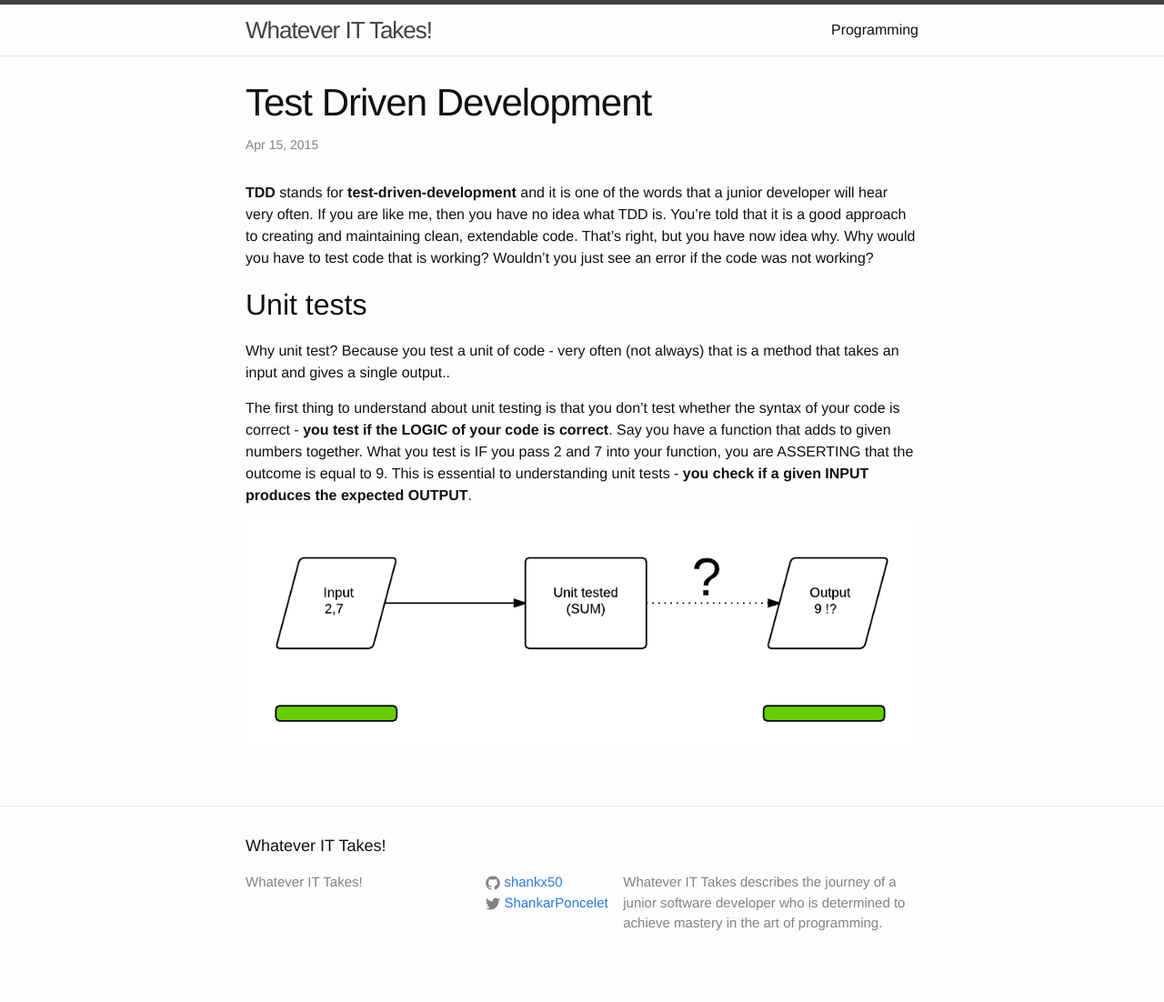
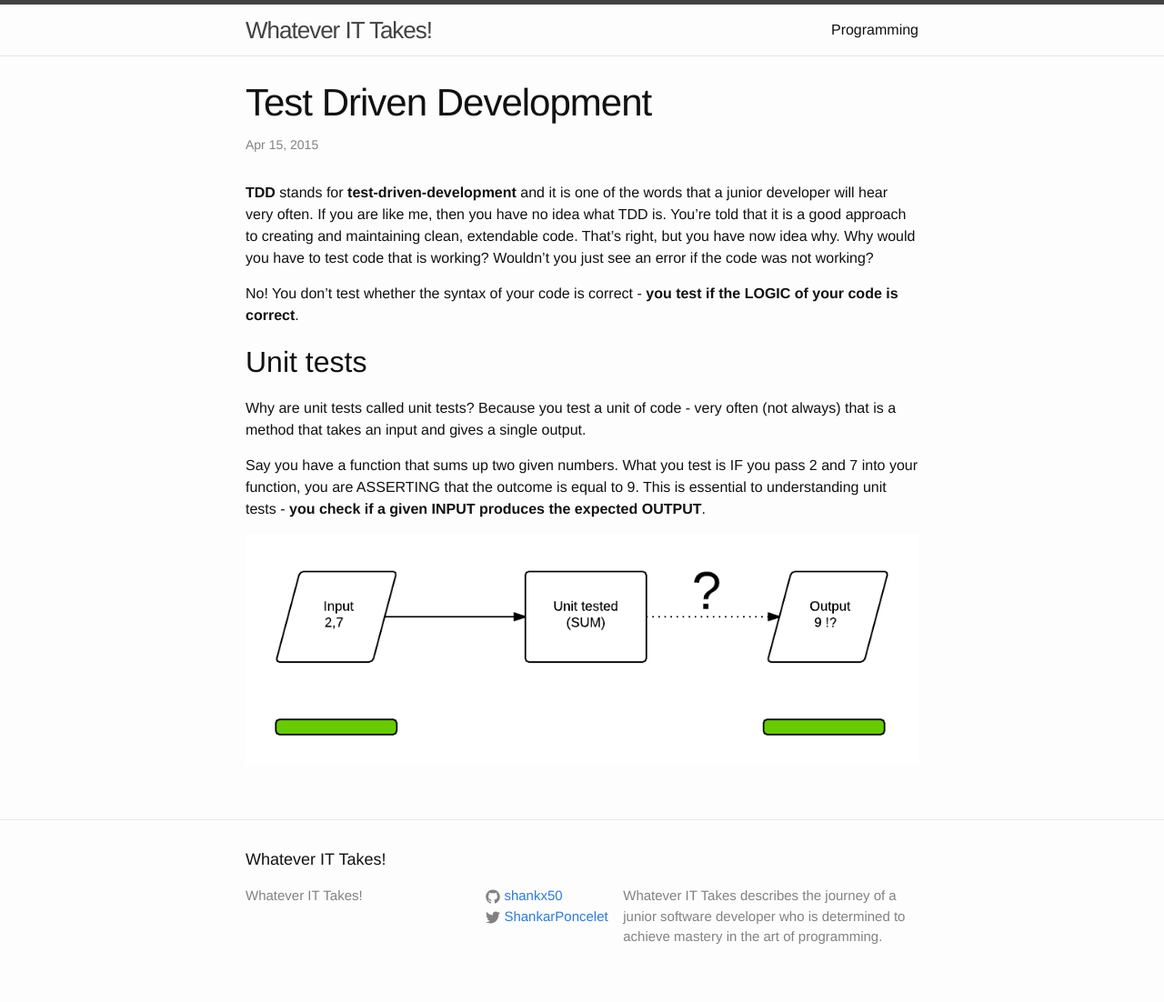
Before and after one commit to shankx50/shankx50.github.io, a Jekyll site: the page built from _posts/2015-04-15-test-driven-development.markdown, in a window 1280 px wide. Shown: the whole page at 91% size. Built offline with Jekyll 4.4.1, drawn with Linux system fonts in a browser that asks for light colours.

Commit message:
corrections

```diff
--- a/_posts/2015-04-15-test-driven-development.markdown
+++ b/_posts/2015-04-15-test-driven-development.markdown
@@ -7,10 +7,12 @@ categories: programming testing
 
 <strong>TDD</strong> stands for <strong>test-driven-development</strong> and it is one of the words that a junior developer will hear very often. If you are like me, then you have no idea what TDD is. You're told that it is a good approach to creating and maintaining clean, extendable code. That's right, but you have now idea why. Why would you have to test code that is working? Wouldn’t you just see an error if the code was not working?
 
+No! You don’t test whether the syntax of your code is correct - <strong>you test if the LOGIC of your code is correct</strong>.
+
 <h2>Unit tests</h2>
 
-Why unit test? Because you test a unit of code - very often (not always) that is a method that takes an input and gives a single output..
+Why are unit tests called unit tests? Because you test a unit of code - very often (not always) that is a method that takes an input and gives a single output.
 
-The first thing to understand about unit testing is that you don’t test whether the syntax of your code is correct - <strong>you test if the LOGIC of your code is correct</strong>. Say you have a function that adds to given numbers together. What you test is IF you pass 2 and 7 into your function, you are ASSERTING that the outcome is equal to 9. This is essential to understanding unit tests - <strong>you check if a given INPUT produces the expected OUTPUT</strong>.
+Say you have a function that sums up two given numbers. What you test is IF you pass 2 and 7 into your function, you are ASSERTING that the outcome is equal to 9. This is essential to understanding unit tests - <strong>you check if a given INPUT produces the expected OUTPUT</strong>.
 
 ![Unit test diagram](/assets/unit-test.png)
```
